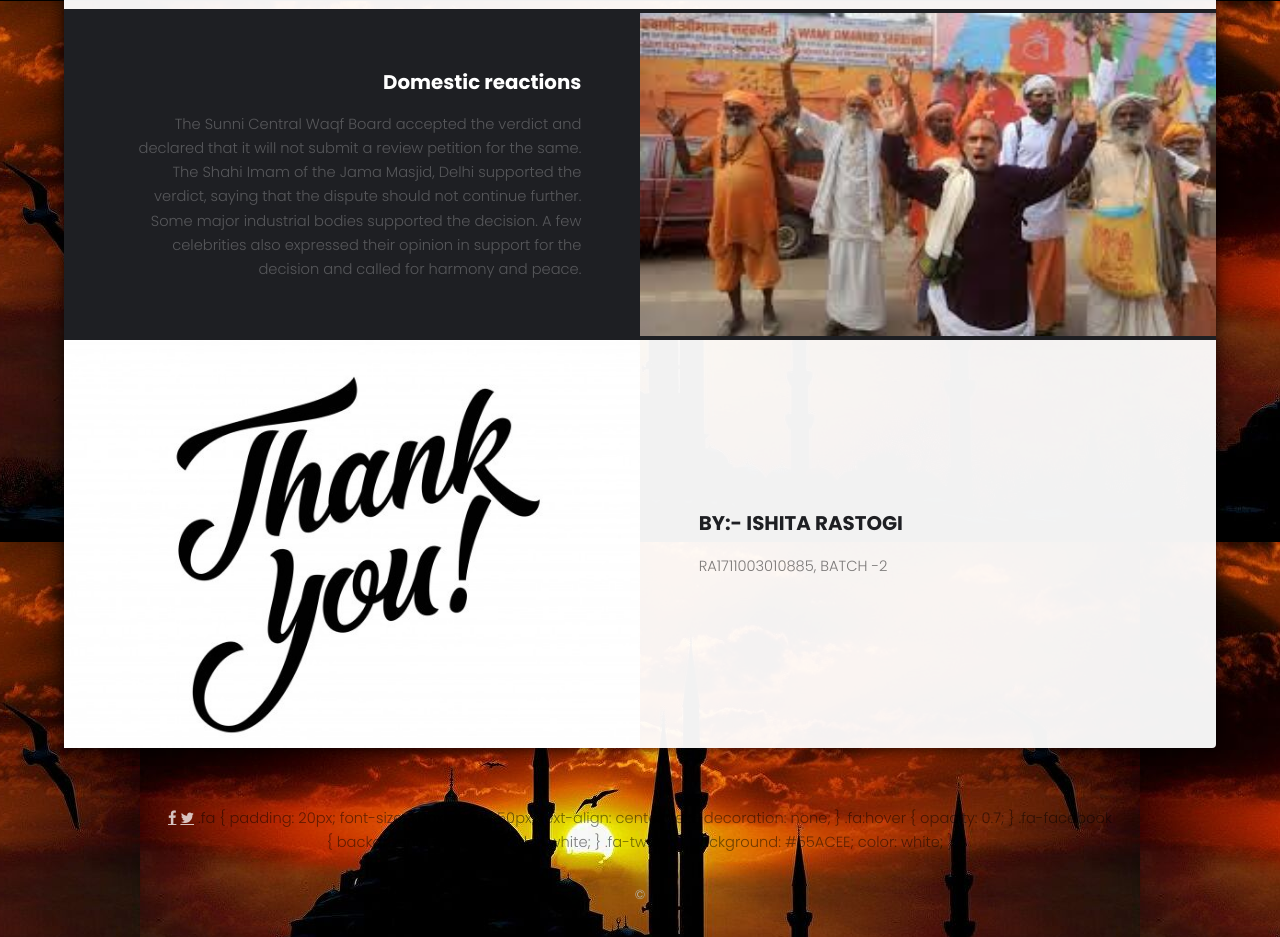
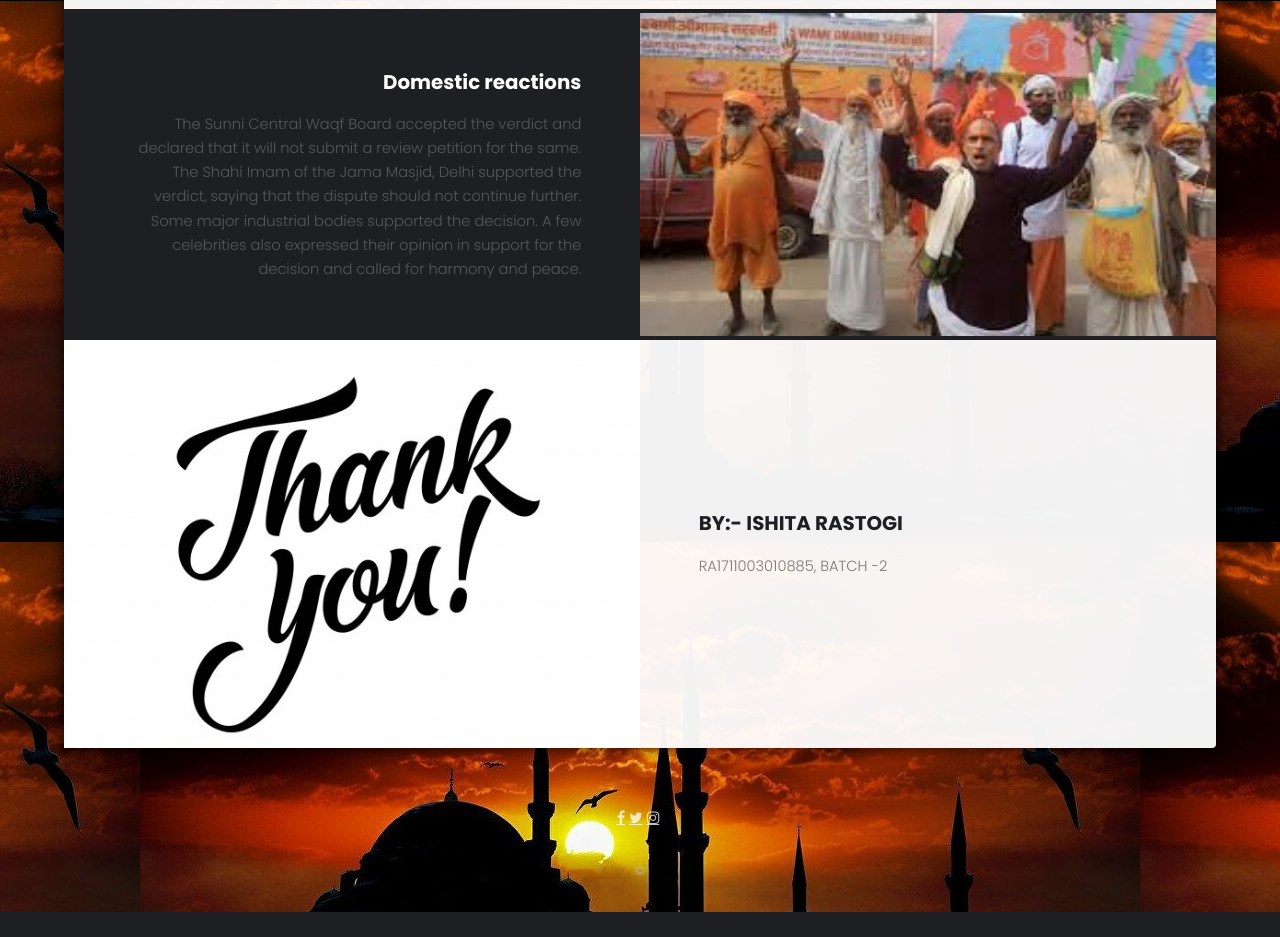
Before and after one commit to ishita3012/blog_for_multimedia, a plain HTML site: page index.html in a window 1280 px wide. Shown: the part 3245-4182 px from the top of the page. After the commit the page ends 4157 px from the top, so only its background shows below. Drawn offline with Linux system fonts and the light colour scheme; files whose address does not match are found by name.

Commit message:
Update index.html

```diff
--- a/index.html
+++ b/index.html
@@ -117,30 +117,11 @@ body{
 <!-- Add font awesome icons -->
 <a href="#" class="fa fa-facebook"></a>
 <a href="#" class="fa fa-twitter"></a>
-						.fa {
-  padding: 20px;
-  font-size: 30px;
-  width: 50px;
-  text-align: center;
-  text-decoration: none;
-}
-
-.fa:hover {
-  opacity: 0.7;
-}
+						<a href="#" class="fa fa-instagram"></a>
+						<a href="#" class="fa fa-email"></a>
 
 
-.fa-facebook {
-  background: #3B5998;
-  color: white;
-}
-
-
-.fa-twitter {
-  background: #55ACEE;
-  color: white;
-}
-					</ul>
+				</ul>
 				</div>
 				<div class="copyright">
 					&copy; <a href="https://unsplash.com"></a><a href="https://templated.co"></a>
```
